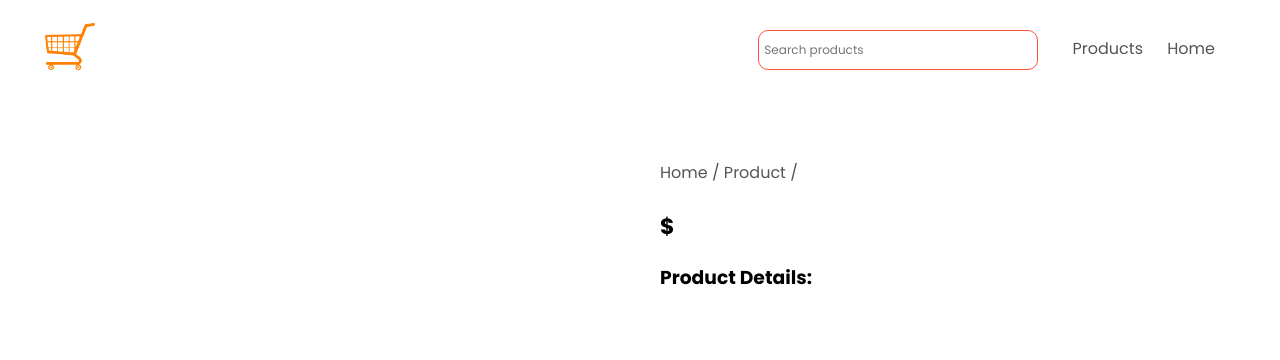
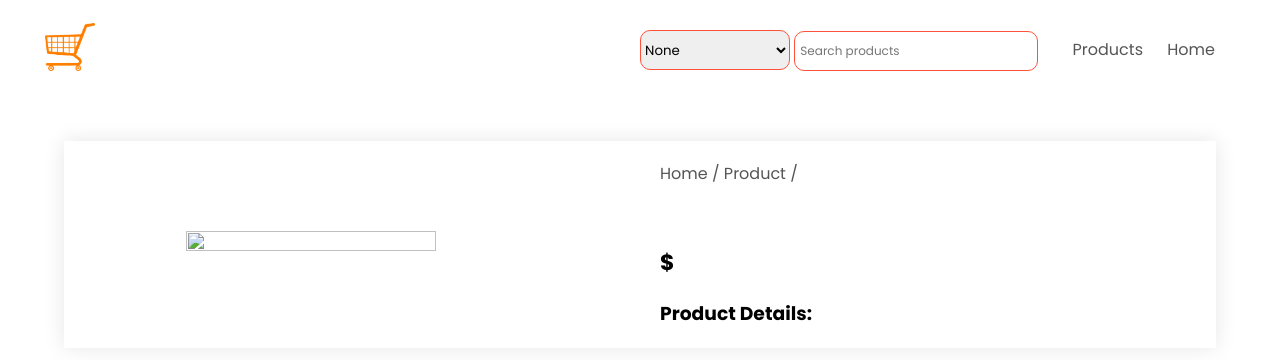
Before and after one commit to unbxdintership/ecommerce-website, a Flask app: template templates/product-details.html in a window 1280 px wide. Shown: the top 360 px of the page. Run offline with Flask 2, Linux system fonts and the light colour scheme; the template is opened without the code that fills it, so the values that code supplies are empty; parts of the project's set-up code (start-up, migrations or seed data) failed here and were passed over.

Commit message:
refactor(fixed-frontend-bugs): fixed frontend bugs - category level2 aligned properly and products displayed have same size

```diff
--- a/app.py
+++ b/app.py
@@ -10,8 +10,11 @@
 
 app = Flask(__name__)
 
+products = []
+
 @app.route("/home/")
 def home():
+    global products
     products = operator.get_random_products(9)
     categories = operator.get_catlevel1()
     return render_template("home.html", title="HomePage", categories=categories, products=products)
@@ -25,23 +28,26 @@
 
 @app.route("/category/<catlvl1>/<catlvl2>/")
 def render_catlvl2(catlvl1, catlvl2):
+    global products
     categories = operator.get_catlevel1()
     products = operator.get_category_lvl2_prods(catlvl1, catlvl2)
     return render_template("category.html", catlevel1=catlvl1, catlevel2=catlvl2, categories=categories, products=products)
 
 @app.route("/products/")
 def render_products():
+    global products
     products = operator.get_random_products(18)
     categories = operator.get_catlevel1()
     return render_template("products.html", products=products, categories=categories)
 
 @app.route("/search/", methods=["GET", "POST"])
 def render_query():
+    global products
+    categories = operator.get_catlevel1()
     if request.method=="POST":
         query = request.form.get("searchbar")
-        sort = request.form.get('sort-select')
-    products = operator.get_search_products(query)
-    categories = operator.get_catlevel1()
+        order = request.form.get('sort-select')
+        products = operator.get_search_products(query, order)
     return render_template("products.html", products=products, categories=categories)
 
 
--- a/static/css/styles.css
+++ b/static/css/styles.css
@@ -30,6 +30,10 @@
     text-align: right;
 }
 
+nav ul {
+    display: inline-flex;
+}
+
 nav ul li div {
     color: #555;
 }
@@ -53,25 +57,24 @@
     color: #000;
 }
 
-.searchbar__form {
+.form-search {
     display: inline-block;
     margin-right: 20px;
     padding: 10px;
-    width: 300px;
 }
 
-.searchbar__form .searchbar {
-    display: block;
+.form-search .searchbar {
+    display: inline-block;
+    justify-content: space-between;
     padding: 5px;
     height: 40px;
-    width: 100%;
     border-radius: 10px;
     border: 1px solid #ff523b;
     font-size: 12px;
     font-family: 'Poppins', sans-serif;
 }
 
-.searchbar__form .searchbar:focus {
+.form-search .searchbar:focus {
     outline: none;
 }
 
@@ -89,13 +92,12 @@
 }
 
 .sort-select {
-    display: inline;
-    width: 200px;
+    display: inline-block;
+    width: 150px;
     height: 40px;
     border: 1px solid #ff523b;
     border-radius: 10px;
     font-family: 'Poppins', sans-serif;
-    background: #fff;
 }
 
 .sort-select:focus {
@@ -122,7 +124,7 @@
 .category-men,
 .category-women {
     margin-top: 30px;
-    box-shadow: 0 0 20px 0px rgba(0,0,0,0.2);
+    box-shadow: 0 0 20px 0px rgba(0, 0, 0, 0.2);
     border-radius: 10px;
 }
 
@@ -230,3 +232,20 @@
     padding-left: 25px;
     padding-right: 25px;
 }
+
+.product-title {
+    display: flex;
+    justify-content: center;
+    align-items: center;
+    height: 100px;
+    width: 100%;
+    text-transform: capitalize;
+}
+
+.title {
+    text-transform: capitalize;
+}
+
+#catlevel1 {
+    text-transform: capitalize;
+}
--- a/templates/base.html
+++ b/templates/base.html
@@ -10,6 +10,7 @@
     <link href="https://fonts.googleapis.com/css2?family=Poppins:wght@300;400;500;600;700&display=swap"
         rel="stylesheet">
     <link rel="stylesheet" href="https://cdnjs.cloudflare.com/ajax/libs/font-awesome/6.2.1/css/all.min.css">
+    <link rel="icon" href="/static/images/shopping-cart.png" type="image/x-icon">
     {% block head_content %}
 
     {% endblock %}
@@ -25,14 +26,20 @@
                 </div>
                 <nav>
                     <ul>
-                        <form action="/search/" method="post" class="searchbar__form">
+                        <form action="/search/" method="post" class="form-search">
+                            <select class="sort-select" name="sort-select" id="sort-select">
+                                <option value="None">None</option>
+                                <option value="Ascending">Ascending</option>
+                                <option value="Descending">Descending</option>
+                                <option value="Relevance">Relevance</option>
+                            </select>
                             <input type="text" placeholder="Search products" class="searchbar" name="searchbar">
                         </form>
                         {% for category, values in categories.items() %}
                         {% set catlen1 = namespace(value=values|length) %}
                         {% if catlen1.value!=0 %}
                         <li>
-                            <div class="{{ category }}" onclick="showhide('category-{{ category }}')">{{ category }}
+                            <div id="catlevel1" class="{{ category }}" onclick="showhide('category-{{ category }}')">{{ category }}
                             </div>
                         </li>
                         {% endif %}
--- a/templates/home.html
+++ b/templates/home.html
@@ -82,7 +82,7 @@
         <a href="/products/{{ product[0] }}" class="product__link">
             <div class="product">
                 <img src="{{ product[4] }}" alt="">
-                <h4>{{ product[1] }}</h4>
+                <h4 class="product-title">{{ product[1] }}</h4>
                 <p>${{ product[2] }}</p>
             </div>
         </a>
--- a/templates/product-details.html
+++ b/templates/product-details.html
@@ -3,10 +3,13 @@
 {% block head_content %}
 <style>
     .small-container {
-        max-width: 100%;
+        max-width: 90%;
+        margin-left: auto;
+        margin-right: auto;
         margin-bottom: 70px;
         padding-left: 25px;
         padding-right: 25px;
+        box-shadow: 0 0 20px 0px rgba(0, 0, 0, 0.1);
     }
 
     .small-container .row {
@@ -22,15 +25,19 @@
         padding-left: 50px;
     }
 
-    .col-2 img {
-        max-width: 100%;
-        padding: 50px 0;
+    .col-2 h1 {
+        padding-top: 20px;
+        padding-bottom: 20px;
+        text-transform: capitalize;
     }
 
-    .col-2 h1 {
-        font-size: 50px;
-        line-height: 60px;
-        margin: 25px 0;
+    .col-2 img {
+        display: block;
+        margin-left: auto;
+        margin-right: auto;
+        width: 70%;
+        height: 70%;
+        padding: 50px 0;
     }
 
     .single-product .col-2 {
@@ -46,8 +53,6 @@
         font-size: 22px;
         font-weight: bold;
     }
-
-
 
     .title {
         text-align: center;
@@ -99,7 +104,7 @@
 <div class="small-container single-product">
     <div class="row">
         <div class="col-2">
-            <img src="{{ product[2] }}" alt="" width="100%">
+            <img src="{{ product[2] }}" alt="">
         </div>
         <div class="col-2">
             <p>Home / Product / {{ product[0] }}</p>
```
Also changed, not shown: db_operations.py (+35 -28 lines), templates/category.html (+1 -15 lines), templates/products.html (+2 -15 lines), templates/search.html (+1 -14 lines), 2 other files.
